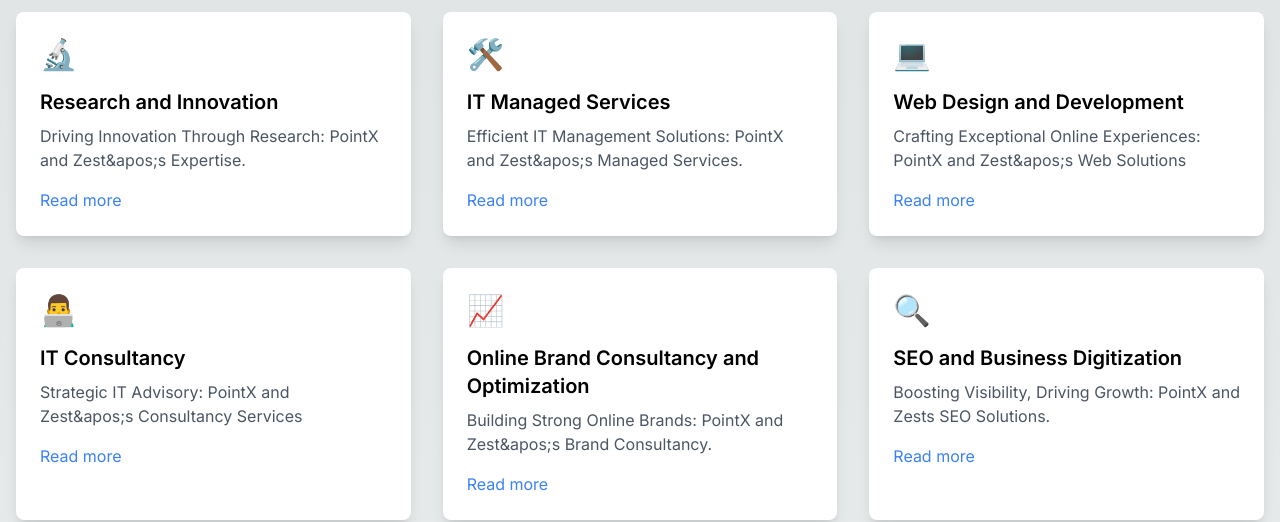
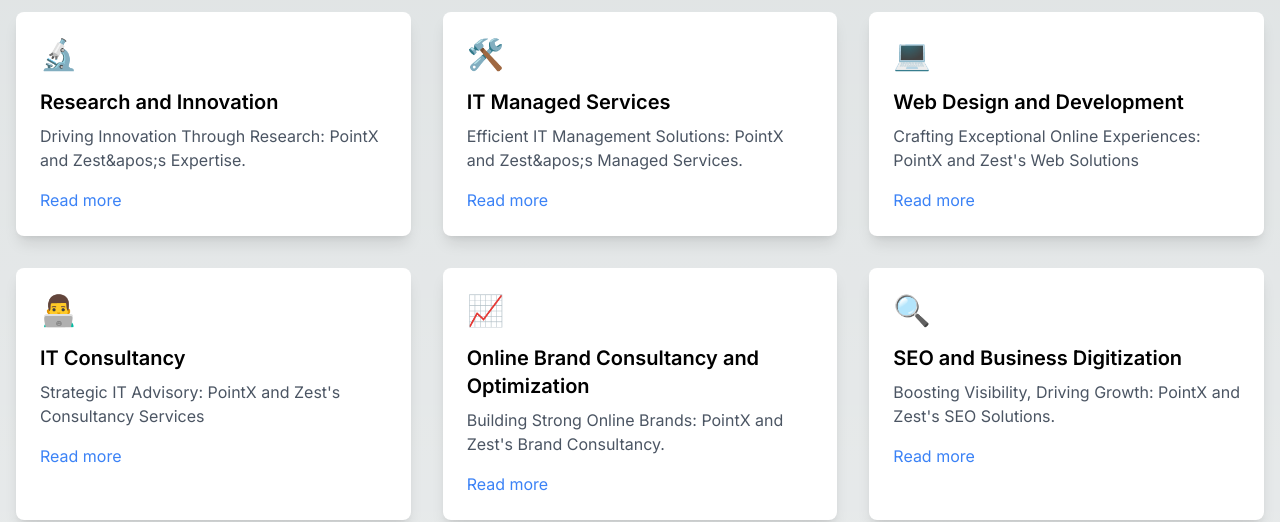
Before and after one commit to joseph-anselm/pointxandzest, a Next.js app: page / in a window 1280 px wide. Shown: the part 1040-1562 px from the top of the page. Built offline with nearby package versions, Linux system fonts and the light colour scheme.

Commit message:
maintenance

```diff
--- a/components/SectionA.js
+++ b/components/SectionA.js
@@ -17,25 +17,25 @@
     {
       "icon": "💻",
       "title": "Web Design and Development",
-      "description": "Crafting Exceptional Online Experiences: PointX and Zest&apos;s Web Solutions",
+      "description": "Crafting Exceptional Online Experiences: PointX and Zest's Web Solutions",
       "url": "#"
     },
     {
       "icon": "👨‍💻",
       "title": "IT Consultancy",
-      "description": "Strategic IT Advisory: PointX and Zest&apos;s Consultancy Services",
+      "description": "Strategic IT Advisory: PointX and Zest's Consultancy Services",
       "url": "#"
     },
     {
       "icon": "📈",
       "title": "Online Brand Consultancy and Optimization",
-      "description": "Building Strong Online Brands: PointX and Zest&apos;s Brand Consultancy.",
+      "description": "Building Strong Online Brands: PointX and Zest's Brand Consultancy.",
       "url": "#"
     },
     {
       "icon": "🔍",
       "title": "SEO and Business Digitization",
-      "description": "Boosting Visibility, Driving Growth: PointX and Zests SEO Solutions.",
+      "description": "Boosting Visibility, Driving Growth: PointX and Zest's SEO Solutions.",
       "url": "#"
     }
   ];
```
